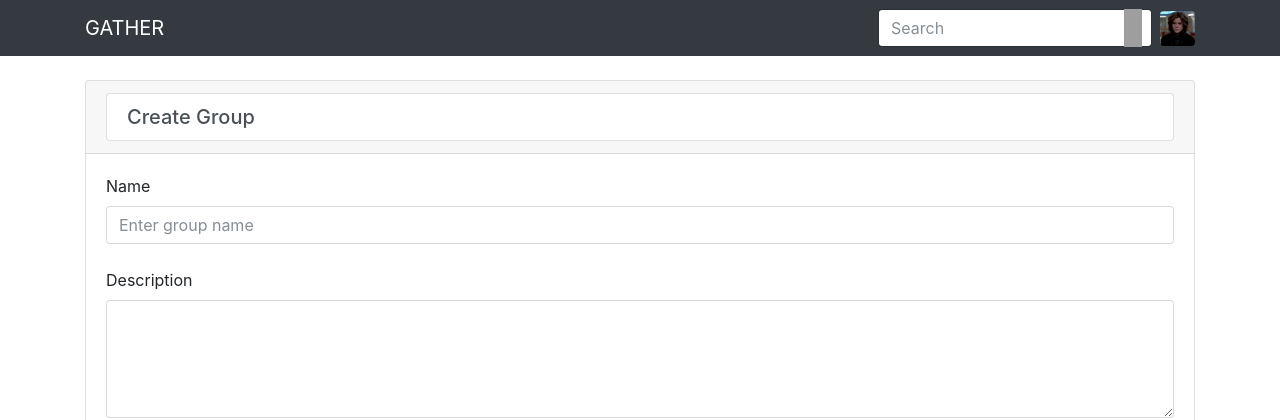
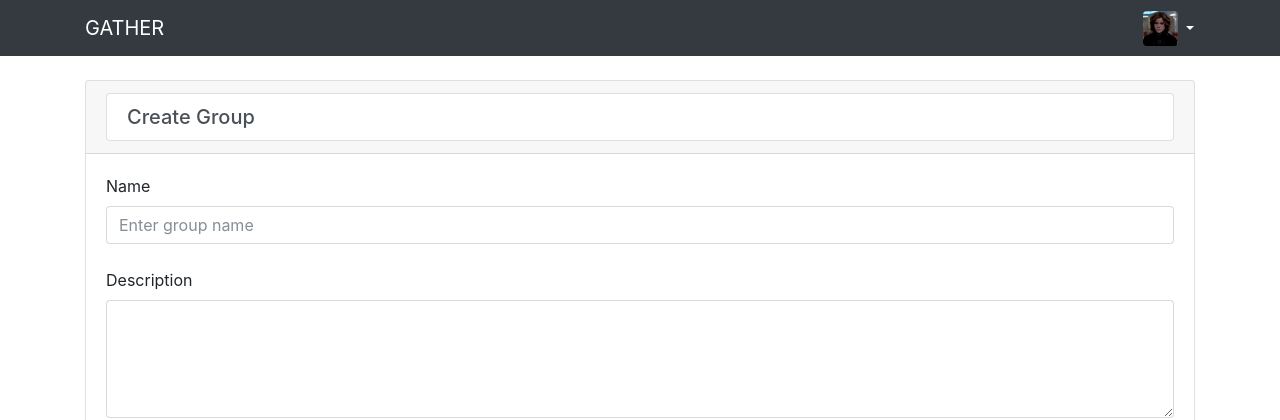
Before and after one commit to cfreshman/clippy, a Django app: a page that uses clippy/gather/templates/base_generic.html in a window 1280 px wide. Shown: the top 420 px of the page. Run offline with Django 3.2, Linux system fonts and the light colour scheme; a user stored in the database is signed in; data comes from the database, SQL or seed files in the repository; both versions use the stored data as it was after the commit; some libraries are stand-ins or nearby versions; grey boxes are pictures that could not be loaded.

Commit message:
Removed search box, added arrow to profile icon

```diff
--- a/clippy/gather/static/css/styles.css
+++ b/clippy/gather/static/css/styles.css
@@ -18,11 +18,22 @@
 }
 
 .profile-icon {
+	padding: 0;
+	cursor: pointer;
+}
+
+.profile-icon img {
 	width: 35px;
 	height: 35px;
 	border-radius: .25rem;
 	object-fit: cover;
 	cursor: pointer;
+}
+
+.profile-icon::after {
+	margin-left: .25em;
+	vertical-align: middle;
+	color: white;
 }
 
 .dropdown-menu-right {
@@ -32,10 +43,6 @@
 
 #header .dropdown-header {
 	cursor: default;
-}
-
-.profile-icon::after {
-	display: none;
 }
 
 .list-group-small {
--- a/clippy/gather/templates/base_generic.html
+++ b/clippy/gather/templates/base_generic.html
@@ -20,15 +20,17 @@
       {% if user.is_authenticated %}
       <div class="form-inline">
         <!-- Search Box -->
-        <form class="search-box form-inline">
+        <!-- <form class="search-box form-inline">
           <input class="search-input form-control mr-sm-2" type="text" placeholder="Search">
           <span class="search-icon"></span>
-        </form>
+        </form> -->
 
         <!-- Account Icon -->
         <div class="dropdown">
-          <img class="profile-icon" data-toggle="dropdown" aria-haspopup="true" aria-expanded="false" src="{{ viewer.picture.url }}">
-          <!-- <button type="button" class="profile-icon btn btn-light dropdown-toggle" data-toggle="dropdown" aria-haspopup="true" aria-expanded="false"></button> -->
+          <!-- <img class="profile-icon" data-toggle="dropdown" aria-haspopup="true" aria-expanded="false" src="{{ viewer.picture.url }}"> -->
+          <a class="profile-icon btn dropdown-toggle" data-toggle="dropdown" aria-haspopup="true" aria-expanded="false">
+            <img src="{{ viewer.picture.url }}">
+          </a>
           <div class="dropdown-menu dropdown-menu-right">
             <h3 class="dropdown-header">{{ viewer }}</h3>
             <div class="dropdown-divider"></div>
```
Also changed, not shown: clippy/db.sqlite3.
